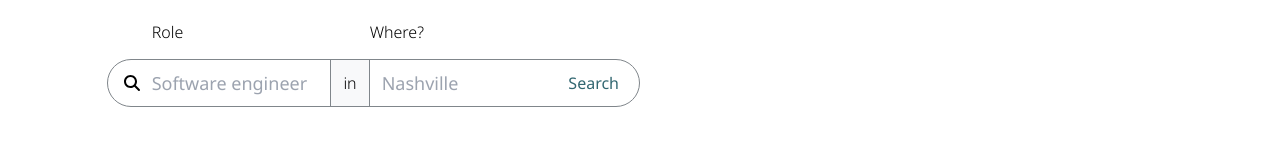
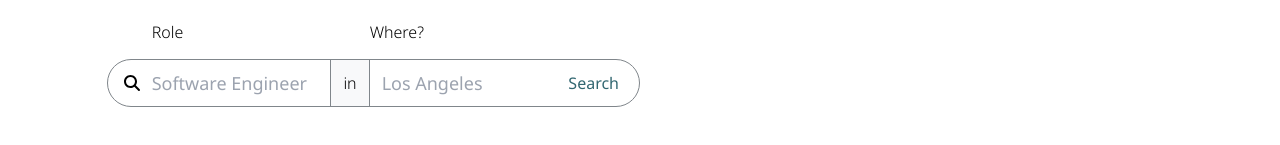
Before and after one commit to jffryan/vuejstut, a Vue app: page /#/ in a window 1280 px wide. Shown: the part 489-634 px from the top of the page. Built offline with nearby package versions, Linux system fonts and the light colour scheme.

Commit message:
Refactor text inputs into their own component

```diff
--- /dev/null
+++ b/src/components/common/TextInput.vue
@@ -0,0 +1,42 @@
+<template>
+  <input
+    type="text"
+    class="w-full text-lg font-normal focus:outline-none"
+    :value="value"
+    :input-key="inputKey"
+    :placeholder="placeholder"
+    @input="handleInput"
+  />
+</template>
+
+<script>
+export default {
+  name: "TextInput",
+  props: {
+    placeholder: {
+      type: String,
+      required: false,
+      default: "",
+    },
+    inputKey: {
+      type: String,
+      required: true,
+    },
+    value: {
+      type: String,
+      required: true,
+    },
+  },
+  methods: {
+    handleInput(event) {
+      const that = this;
+      const userInput = event.target.value;
+      const payload = {
+        inputKey: that.inputKey,
+        userInput: userInput,
+      };
+      that.$emit("handleInput", payload);
+    },
+  },
+};
+</script>
--- a/src/components/jobsearch/JobSearchForm.vue
+++ b/src/components/jobsearch/JobSearchForm.vue
@@ -3,15 +3,14 @@
     class="flex items-center w-full h-12 mt-14 border border-solid border-brand-gray-3 rounded-3xl"
   >
     <font-awesome-icon :icon="['fas', 'search']" class="ml-4 mr-3" />
-
     <div class="flex flex-nowrap flex-1 h-full text-base font-light">
       <div class="relative flex items-center flex-1 h-full pr-3">
         <label class="absolute left-0 -top-10">Role</label>
-        <input
-          v-model="role"
-          type="text"
-          placeholder="Software engineer"
-          class="w-full text-lg font-normal focus:outline-none"
+        <text-input
+          placeholder="Software Engineer"
+          input-key="role"
+          :value="role"
+          @handle-input="updateInputValue"
         />
       </div>
       <span
@@ -20,15 +19,14 @@
       >
       <div class="relative flex items-center flex-1 h-full pl-3">
         <label class="absolute left-0 -top-10">Where?</label>
-        <input
-          v-model="location"
-          type="text"
-          placeholder="Nashville"
-          class="w-full text-lg font-normal focus:outline-none"
+        <text-input
+          placeholder="Los Angeles"
+          input-key="location"
+          :value="location"
+          @handle-input="updateInputValue"
         />
       </div>
     </div>
-
     <action-button
       button-text="Search"
       button-type="secondary"
@@ -38,12 +36,14 @@
 </template>
 
 <script>
-import ActionButton from "@/components/ActionButton.vue";
+import ActionButton from "@/components/common/ActionButton.vue";
+import TextInput from "@/components/common/TextInput.vue";
 
 export default {
   name: "JobSearchForm",
   components: {
     ActionButton,
+    TextInput,
   },
   data() {
     return {
@@ -51,5 +51,13 @@ export default {
       location: "",
     };
   },
+  methods: {
+    updateInputValue(payload) {
+      const that = this;
+      const { inputKey, userInput } = payload;
+      that[inputKey] = userInput;
+      console.log(payload);
+    },
+  },
 };
 </script>
--- a/src/components/navigation/MainNav.vue
+++ b/src/components/navigation/MainNav.vue
@@ -49,7 +49,7 @@
 </template>
 
 <script>
-import ActionButton from "@/components/ActionButton.vue";
+import ActionButton from "@/components/common/ActionButton.vue";
 import ProfileImage from "@/components/navigation/ProfileImage.vue";
 import SubmenuNav from "@/components/navigation/SubmenuNav.vue";
 
```
Also changed, not shown: src/components/common/ActionButton.vue (renamed from src/components/ActionButton.vue), 1 other file (tests, documents, lock files or other folders).
